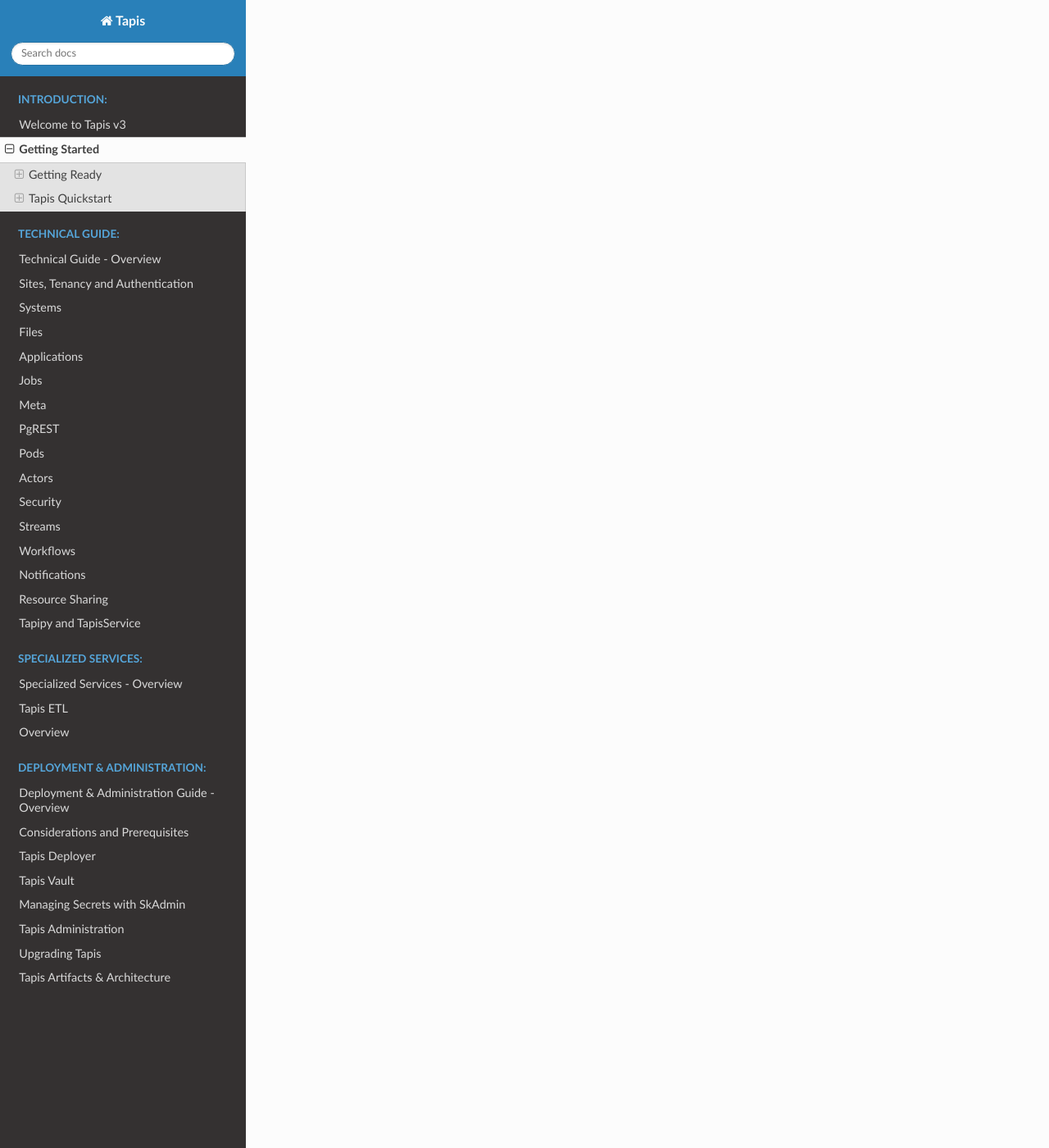
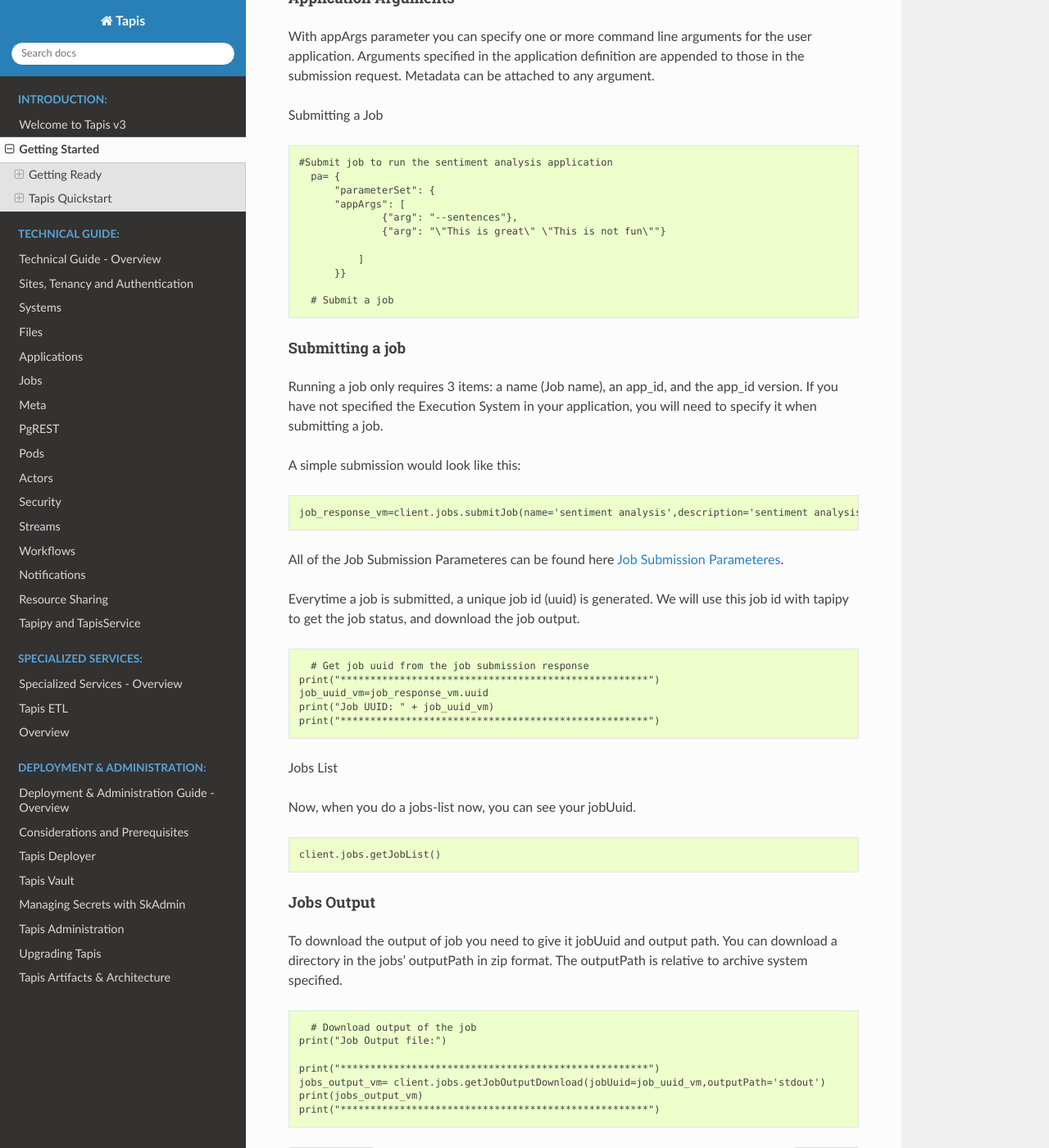
Before and after one commit to tapis-project/documentation, a Sphinx documentation site: the page built from source/getting-started/index.rst, in a window 1280 px wide and 1400 px high, scrolled down 10305 px. Shown: the whole window at 82% size. Built offline with Sphinx 7.4.7 and the Read the Docs theme 3.1.0, drawn with Linux system fonts in a browser that asks for light colours; some of the changed text lies outside the part shown.

Commit message:
Documentation complete. Examples complete and tested.

```diff
--- a/source/getting-started/index.rst
+++ b/source/getting-started/index.rst
@@ -345,7 +348,11 @@
 
 Where you will have your own access token and the placeholder *your_tacc_username* will be replaced with the username you used.
 
-Next you will need to create a system.
+Create a system
+^^^^^^^^^^^^^^^^^^^^^
+
+Next you will need to create a system. Your system must be hosted on a machine that you can SSH to. There are a variety of authentication methods such as PASSWORD, PKI_KEYS (SSH Keys: Private, Public pair), ACCESS_KEYS (S3), and TOKENS (GLOBUS).
+If you are using PKI_KEYS please be aware that they will only work if MFA is NOT enabled on that system. Also, you must place the public key on that system. They Public and Private key on your system and the Public key on the host system must be formatted for one line.
 
 .. code-block:: text
 
@@ -363,12 +370,17 @@
 
   t.systems.createSystem(**system_def)
 
+When defining a HOST, it's important to remember that it should be defined by the URL wihtout the https://
+
 This will yield:
 
 .. code-block:: text
 
   url: http://tacc.tapis.io/v3/systems/<YOUR_SYSTEM_ID>
 
+
+Create An Application
+^^^^^^^^^^^^^^^^^^^^^
 
 Now that you have a system to run your jobs, you must create an application. Here is an example of an application definition:
 
@@ -403,7 +415,70 @@
     t = Tapis(base_url='https://training.tapis.io', username='<userid>', password='************')
     t.apps.createAppVersion(**app_def)
 
+Application Arguments
+^^^^^^^^^^^^^^^^^^^^^
+
+With appArgs parameter you can specify one or more command line arguments for the user application.
+Arguments specified in the application definition are appended to those in the submission request. Metadata can be attached to any argument.
+
+Submitting a Job
+
+.. code-block:: text
+
+  #Submit job to run the sentiment analysis application
+    pa= {
+        "parameterSet": {
+        "appArgs": [
+                {"arg": "--sentences"},
+                {"arg": "\"This is great\" \"This is not fun\""}
+
+            ]
+        }}
+
+    # Submit a job
 
 Submitting a job
+^^^^^^^^^^^^^^^^^^^^^
 
-Running a job only requires 3 items: a name (Job name), an app_id, and the app_id version.
+Running a job only requires 3 items: a name (Job name), an app_id, and the app_id version. If you have not specified the Execution System in your application, you will need to specify it when submitting a job.
+
+A simple submission would look like this:
+
+.. code-block:: text
+
+  job_response_vm=client.jobs.submitJob(name='sentiment analysis',description='sentiment analysis with hugging face transformer pipelines',appId=app_id,appVersion='0.2',execSystemId=system_id_vm, **pa)
+
+All of the Job Submission Parameteres can be found here `Job Submission Parameteres <https://tapis.readthedocs.io/en/latest/technical/jobs.html#the-job-submission-request>`_.
+
+Everytime a job is submitted, a unique job id (uuid) is generated. We will use this job id with tapipy to get the job status, and download the job output.
+
+.. code-block:: text
+
+    # Get job uuid from the job submission response
+  print("****************************************************")
+  job_uuid_vm=job_response_vm.uuid
+  print("Job UUID: " + job_uuid_vm)
+  print("****************************************************")
+
+Jobs List
+
+Now, when you do a jobs-list now, you can see your jobUuid.
+
+.. code-block:: text
+
+  client.jobs.getJobList()
+
+Jobs Output
+^^^^^^^^^^^^^^^^^^^^^
+
+To download the output of job you need to give it jobUuid and output path. You can download a directory in the jobs’ outputPath in zip format. The outputPath is relative to archive system specified.
+
+.. code-block:: text
+
+    # Download output of the job
+  print("Job Output file:")
+
+  print("****************************************************")
+  jobs_output_vm= client.jobs.getJobOutputDownload(jobUuid=job_uuid_vm,outputPath='stdout')
+  print(jobs_output_vm)
+  print("****************************************************")
```
Also changed, not shown: other parts of source/getting-started/index.rst (+4 -1 lines).
